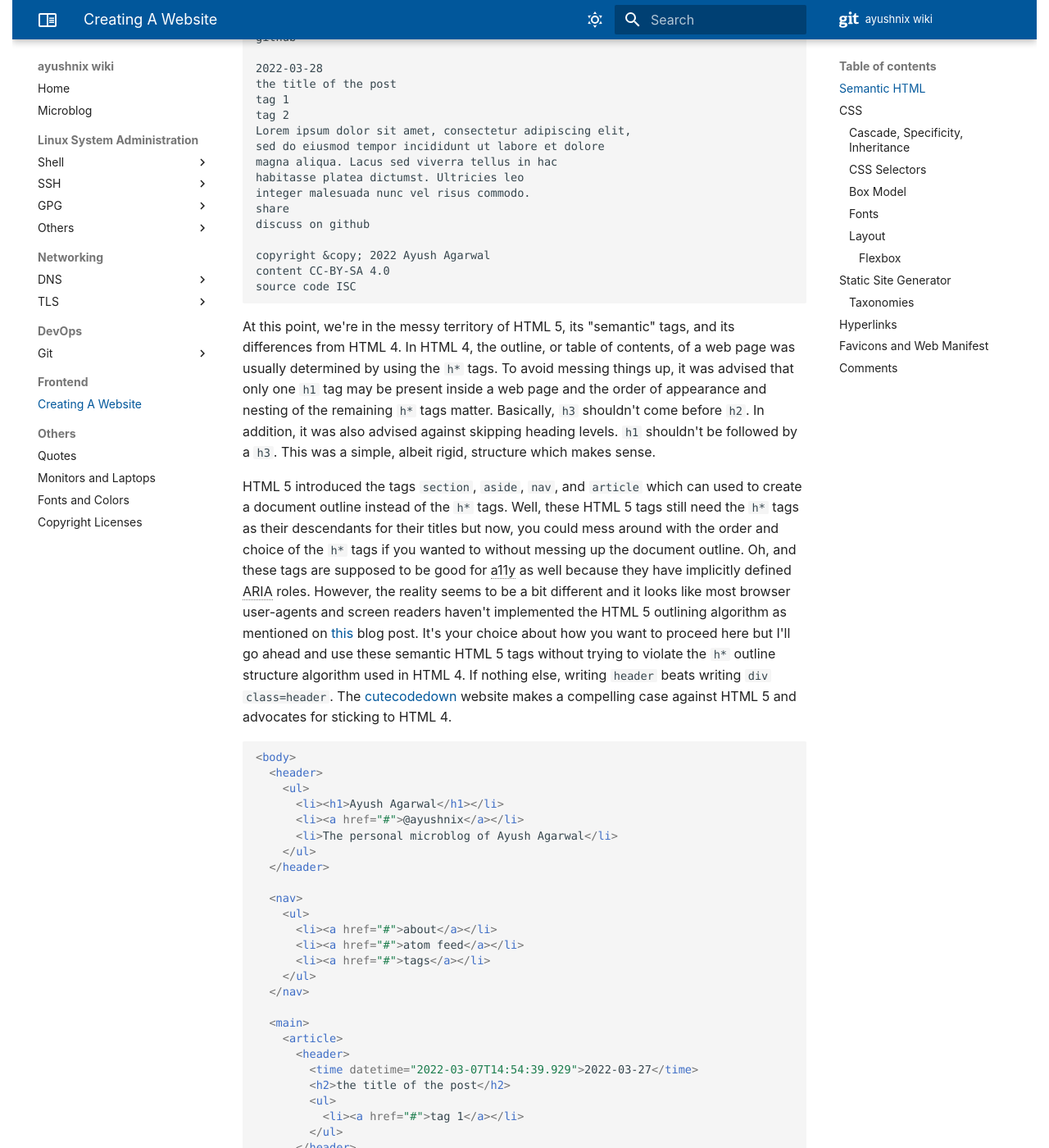
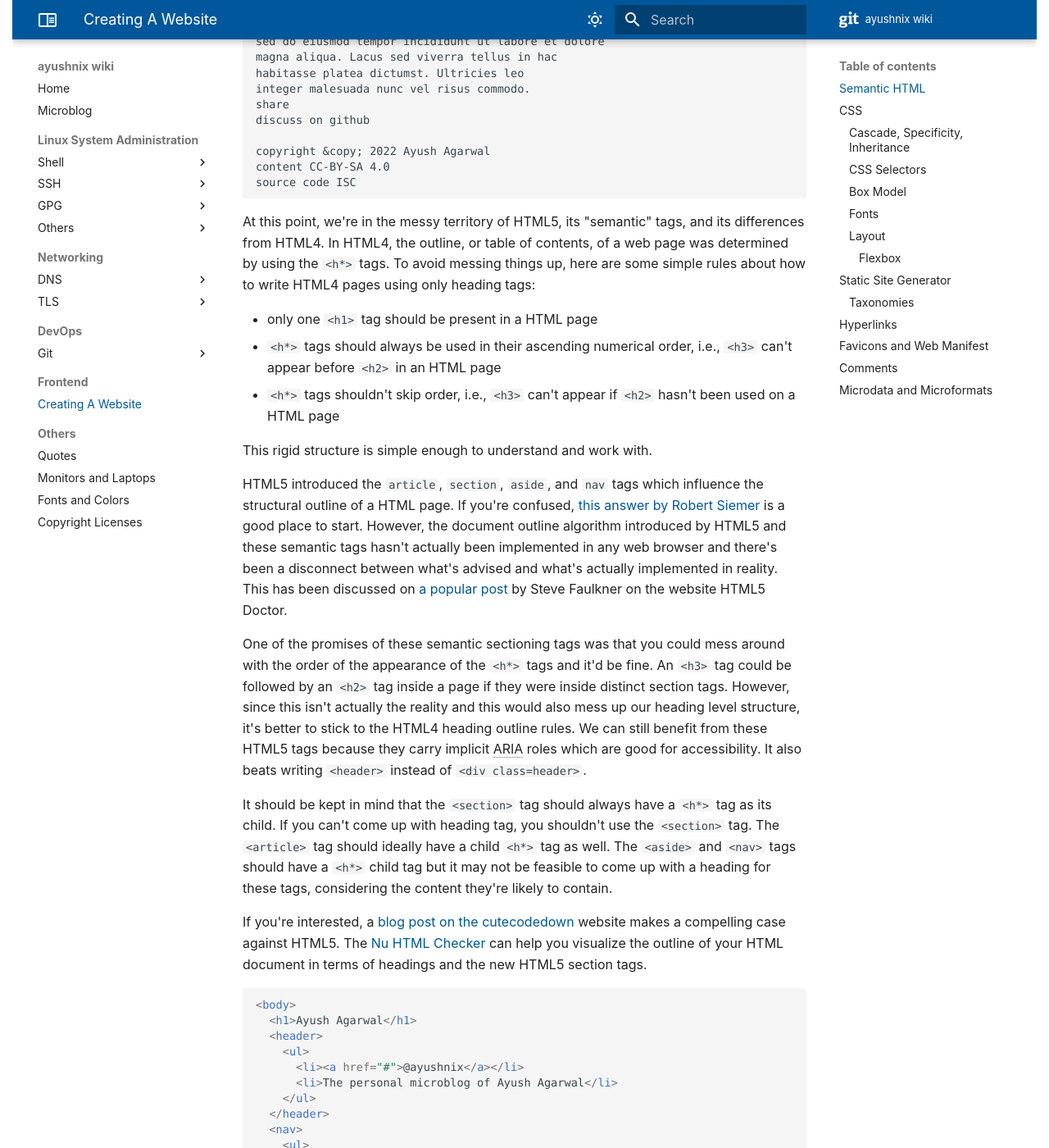
Before and after one commit to ayushnix/wiki, an MkDocs documentation site: the page built from docs/frontend/creating-a-website.md, in a window 1280 px wide and 1400 px high, scrolled down 1837 px. Shown: the whole window at 82% size. Built offline with MkDocs 1.6.1 and Material for MkDocs 9.7.7, drawn with Linux system fonts in a browser that asks for light colours; comment, search, counter and statistics services are not loaded; some of the changed text lies outside the part shown.

Commit message:
update the creating a website page
fixes in grammar, improved writing style, added a mention for microdata
nad microformats

````diff
--- a/docs/frontend/creating-a-website.md
+++ b/docs/frontend/creating-a-website.md
@@ -9,8 +9,8 @@
 This isn't strictly necessary but it isn't really feasible or desirable for me to write HTML to
 produce ... HTML. Although there are awesome tools like [pandoc][1] and [lowdown][2] which can
 convert markdown to HTML, we need a method to replicate information across web pages, something
-which templating engines do. However, if you want a preview of how simple a static site generator
-can be, check out [Simple Blogging System][3].
+which templating engines can do. However, if you want a preview of how simple a static site
+generator can be, check out [Simple Blogging System][3].
 
 Unfortunately, I haven't been able to find a definitive resource on the Internet for learning how to
 write HTML. Fortunately, I was able to find websites like [Seirdy's Home Page][4], [Oriole Systems'
@@ -19,52 +19,45 @@
 
 If you want a recap of the basics of HTML, the [HTML Basics][7] page on MDN is a decent place to
 start but for those who do have a basic idea of HTML works, this block of code should be a pretty
-decent starting point for writing a web page.
+decent starting point.
 
 ``` html
 <!DOCTYPE html>
 <html lang="en">
-
   <head>
     <meta charset="utf-8">
     <meta name="color-scheme" content="light dark">
     <meta name="viewport" content="width=device-width, initial-scale=1.0">
-    <meta name="description" content="The personal microblog of Ayush Agarwal">
-    <title>@ayushnix</title>
+    <title>ayushnix home page</title>
   </head>
-
   <body>
   </body>
-
 </html>
 ```
 
-The `meta` tag containing `charset="utf-8"` should be the immediate child of the `head` tag. The
-`meta` tag with the `viewport` makes our page responsive for mobile phones. The `color-scheme`
-`meta` tag is interesting because it can [apply dark and light mode][8] colors on your web page
-without using any CSS provided by your website. The colors are derived from your operating system
-and your web browser. Since this is part of the HTML itself, it also loads before any CSS file is
-downloaded and applied. The `description` `meta` tag is meant for the description of a website shown
-by search engines.
+The `<meta>` tag containing `charset="utf-8"` should be the immediate child of the `<head>` tag. The
+`<meta>` tag with the `viewport` makes our page responsive. The `color-scheme` `<meta>` tag is
+interesting because it can [apply dark and light mode][8] colors on your web page without using any
+custom CSS. The colors are derived from your operating system and your web browser. Since this is
+part of the HTML itself, it also loads before any CSS file is downloaded and applied.
 
-If you're still wondering why a static site generator might be needed, the `title` tag will need to
-generated dynamically for each different page. The `time` tag can be updated dynamically with each
-passing year. Even if the tags don't change across web pages, like the `viewport` `meta` tag,
+If you're still wondering why a static site generator might be needed, the `<title>` tag will need
+to generated dynamically for each different page. Even if the tags don't change across web pages,
 they'll still need to copied on all the pages that you write. It doesn't make sense to copy these
 tags on multiple web pages or update tags based on context manually.
 
 # Semantic HTML
 
-As you may have guessed, the `head` tag is responsible for hosting the metadata for our website,
-which typically involves using the `meta`, `link`, and the `title` tag. The `body` tag is where the
-actual web page content begins. This is where it's imperative to realize that content comes before
-presentation. If you're creating a personal website, it should work fine in console web browsers
-like [w3m][9] and [lynx][10].
+As you may have guessed, the `<head>` tag is responsible for hosting the metadata for our website,
+which typically involves using the `<meta>`, `<link>`, and the `<title>` tag. The `<body>` tag is
+where the actual web page content begins. This is where it's imperative to realize that content
+comes before presentation. If you're creating a personal website, it should work fine in console web
+browsers like [w3m][9] and [lynx][10].
 
-As I'm writing this post, I'm trying to create a personal microblog website. I was inspired to do it
-after I came across [zunzuncito][11], the personal microblog of [Wolfgang Müller][12]. However, I
-didn't want to just blindly copy and paste his code and I want to understand how to create basic
-websites using HTML and CSS.
+At the time this post is being written, I'm trying to create a personal blog website which features
+a microblog as well. I was inspired to do it after I came across [zunzuncito][11], the personal
+microblog of [Wolfgang Müller][12]. However, I didn't want to just blindly copy and paste his code.
+I want to understand how to create basic websites using HTML and CSS.
 
 Let's start by writing a text file which would represent the basic structure of a microblog website.
 Again, we're writing content without any sort of representation which excludes hyperlinks, images,
@@ -97,36 +90,53 @@
 source code ISC
 ```
 
-At this point, we're in the messy territory of HTML 5, its "semantic" tags, and its differences from
-HTML 4. In HTML 4, the outline, or table of contents, of a web page was usually determined by using
-the `h*` tags. To avoid messing things up, it was advised that only one `h1` tag may be present
-inside a web page and the order of appearance and nesting of the remaining `h*` tags matter.
-Basically, `h3` shouldn't come before `h2`. In addition, it was also advised against skipping
-heading levels. `h1` shouldn't be followed by a `h3`. This was a simple, albeit rigid, structure
-which makes sense.
+At this point, we're in the messy territory of HTML5, its "semantic" tags, and its differences from
+HTML4. In HTML4, the outline, or table of contents, of a web page was determined by using the `<h*>`
+tags. To avoid messing things up, here are some simple rules about how to write HTML4 pages using
+only heading tags:
 
-HTML 5 introduced the tags `section`, `aside`, `nav`, and `article` which can used to create a
-document outline instead of the `h*` tags. Well, these HTML 5 tags still need the `h*` tags as their
-descendants for their titles but now, you could mess around with the order and choice of the `h*`
-tags if you wanted to without messing up the document outline. Oh, and these tags are supposed to be
-good for a11y as well because they have implicitly defined ARIA roles. However, the reality seems to
-be a bit different and it looks like most browser user-agents and screen readers haven't implemented
-the HTML 5 outlining algorithm as mentioned on [this][13] blog post. It's your choice about how you
-want to proceed here but I'll go ahead and use these semantic HTML 5 tags without trying to violate
-the `h*` outline structure algorithm used in HTML 4. If nothing else, writing `header` beats writing
-`div class=header`. The [cutecodedown][14] website makes a compelling case against HTML 5 and
-advocates for sticking to HTML 4.
+- only one `<h1>` tag should be present in a HTML page
+- `<h*>` tags should always be used in their ascending numerical order, i.e., `<h3>` can't appear
+  before `<h2>` in an HTML page
+- `<h*>` tags shouldn't skip order, i.e., `<h3>` can't appear if `<h2>` hasn't been used on a HTML
+  page
+
+This rigid structure is simple enough to understand and work with.
+
+HTML5 introduced the `article`, `section`, `aside`, and `nav` tags which influence the structural
+outline of a HTML page. If you're confused, [this answer by Robert Siemer][72] is a good place to
+start. However, the document outline algorithm introduced by HTML5 and these semantic tags hasn't
+actually been implemented in any web browser and there's been a disconnect between what's advised
+and what's actually implemented in reality. This has been discussed on [a popular post][13] by Steve
+Faulkner on the website HTML5 Doctor.
+
+One of the promises of these semantic sectioning tags was that you could mess around with the order
+of the appearance of the `<h*>` tags and it'd be fine. An `<h3>` tag could be followed by an `<h2>`
+tag inside a page if they were inside distinct section tags. However, since this isn't actually the
+reality and this would also mess up our heading level structure, it's better to stick to the HTML4
+heading outline rules. We can still benefit from these HTML5 tags because they carry implicit ARIA
+roles which are good for accessibility. It also beats writing `<header>` instead of `<div
+class=header>`.
+
+It should be kept in mind that the `<section>` tag should always have a `<h*>` tag as its child. If
+you can't come up with heading tag, you shouldn't use the `<section>` tag. The `<article>` tag
+should ideally have a child `<h*>` tag as well. The `<aside>` and `<nav>` tags should have a `<h*>`
+child tag but it may not be feasible to come up with a heading for these tags, considering the
+content they're likely to contain.
+
+If you're interested, a [blog post on the cutecodedown][14] website makes a compelling case against
+HTML5. The [Nu HTML Checker][15] can help you visualize the outline of your HTML document in terms
+of headings and the new HTML5 section tags.
 
 ``` html
 <body>
+  <h1>Ayush Agarwal</h1>
   <header>
     <ul>
-      <li><h1>Ayush Agarwal</h1></li>
       <li><a href="#">@ayushnix</a></li>
       <li>The personal microblog of Ayush Agarwal</li>
     </ul>
   </header>
-
   <nav>
     <ul>
       <li><a href="#">about</a></li>
@@ -134,12 +144,11 @@
       <li><a href="#">tags</a></li>
     </ul>
   </nav>
-
   <main>
     <article>
+      <h2>the title of the post</h2>
       <header>
         <time datetime="2022-03-07T14:54:39.929">2022-03-27</time>
-        <h2>the title of the post</h2>
         <ul>
           <li><a href="#">tag 1</a></li>
         </ul>
@@ -155,7 +164,6 @@
       </footer>
     </article>
   </main>
-
   <footer>
     <ul>
       <li>copyright &copy; 2022 Ayush Agarwal</li>
@@ -165,22 +173,11 @@
 </body>
 ```
 
-If you're restricting yourself to HTML 4, it's easy to determine the outline of your web page
-because only the `h*` tags can create a new section. However, when using HTML 5, in addition to the
-`h*` tags,
-
-- `article`
-- `section`
-- `aside`
-- `nav`
-
-can create new sections in a web page. The [Nu HTML Checker][15] can help you visualize the outline
-of your HTML document from the perspective of both HTML 4 and HTML 5. If you can't figure out which
-tag to use to wrap some content on your web page, you can always fall back to using `div` and
-`span`.
-
-At this point, your web page is ready to be consumed on text based browsers like w3m. In fact, the
-output in w3m and a web browser should be mostly identical, which is a good thing.
+At this point, your web page should be ready to view on a text based web browser like w3m. If the
+layout of your HTML page looks similar on w3m and a "modern" web browser, say Firefox, it's a good
+thing. If you want to dive deeper into making your HTML friendly to search engines, readability
+mode implementations in web browsers, and transform data on your website into well defined parser
+friendly structured data, check out the [Microdata and Microformats][74] section.
 
 # CSS
 
@@ -815,6 +812,16 @@
 try to build a small program which will use the Mastodon API and post the complete text of my
 microblog posts, the tags that I use in the post, and the direct link to the post itself.
 
+# Microdata and Microformats
+
+I didn't want to address this in the [Semantic HTML][73] section because it would probably overwhelm
+anyone who wants to a setup a website. However, if you want to make your website friendly to
+
+- search engines
+- readability mode implementations in web browsers
+
+you should consider adding metadata defined in schema.org microdata and microformats2 to your HTML markup.
+
 [1]: https://pandoc.org/
 [2]: https://kristaps.bsd.lv/lowdown/
 [3]: https://git.sr.ht/~jbauer/sbs/
@@ -886,6 +893,9 @@
 [69]: https://news.ycombinator.com/item?id=25525246
 [70]: https://github.com/fish-shell/fish-shell/issues/8462
 [71]: https://memex.marginalia.nu/log/00-linkpocalypse.gmi
+[72]: https://stackoverflow.com/a/26579514
+[73]: #semantic-html
+[74]: #microdata-and-microformats
 [99]: https://github.blog/2021-06-22-framework-building-open-graph-images/
 [150]: https://seirdy.one/2020/11/23/website-best-practices.html
 
````
